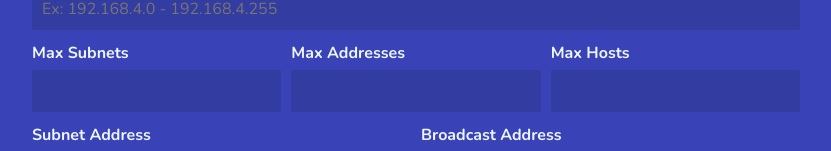
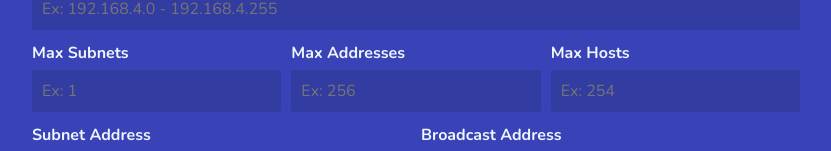
Before and after one commit to fernandonagase/masker, a React (Create React App) app: page / in a window 1280 px wide. Shown: the part 508-659 px from the top of the page, without its empty margins (224-1055 px from the left). Built offline with nearby package versions, Linux system fonts and the light colour scheme.

Commit message:
feat: add placeholders to remaining fields

```diff
--- a/src/components/Calculator/index.tsx
+++ b/src/components/Calculator/index.tsx
@@ -42,9 +42,9 @@ function Calculator() {
                 <div>
                     <Input name="range" label="Address Range" placeholder="Ex: 192.168.4.0 - 192.168.4.255" disabled />
                     <div className="input-row">
-                        <Input name="maxsubnets" label="Max Subnets" type="number" disabled />
-                        <Input name="maxaddresses" label="Max Addresses" type="number" disabled />
-                        <Input name="maxhosts" label="Max Hosts" type="number" disabled />
+                        <Input name="maxsubnets" label="Max Subnets" placeholder="Ex: 1" type="number" disabled />
+                        <Input name="maxaddresses" label="Max Addresses" placeholder="Ex: 256" type="number" disabled />
+                        <Input name="maxhosts" label="Max Hosts" type="number" placeholder="Ex: 254" disabled />
                     </div>
                     <div className="input-row">
                         <Input name="subnet" label="Subnet Address" placeholder="Ex: 192.168.4.0" disabled />
```
